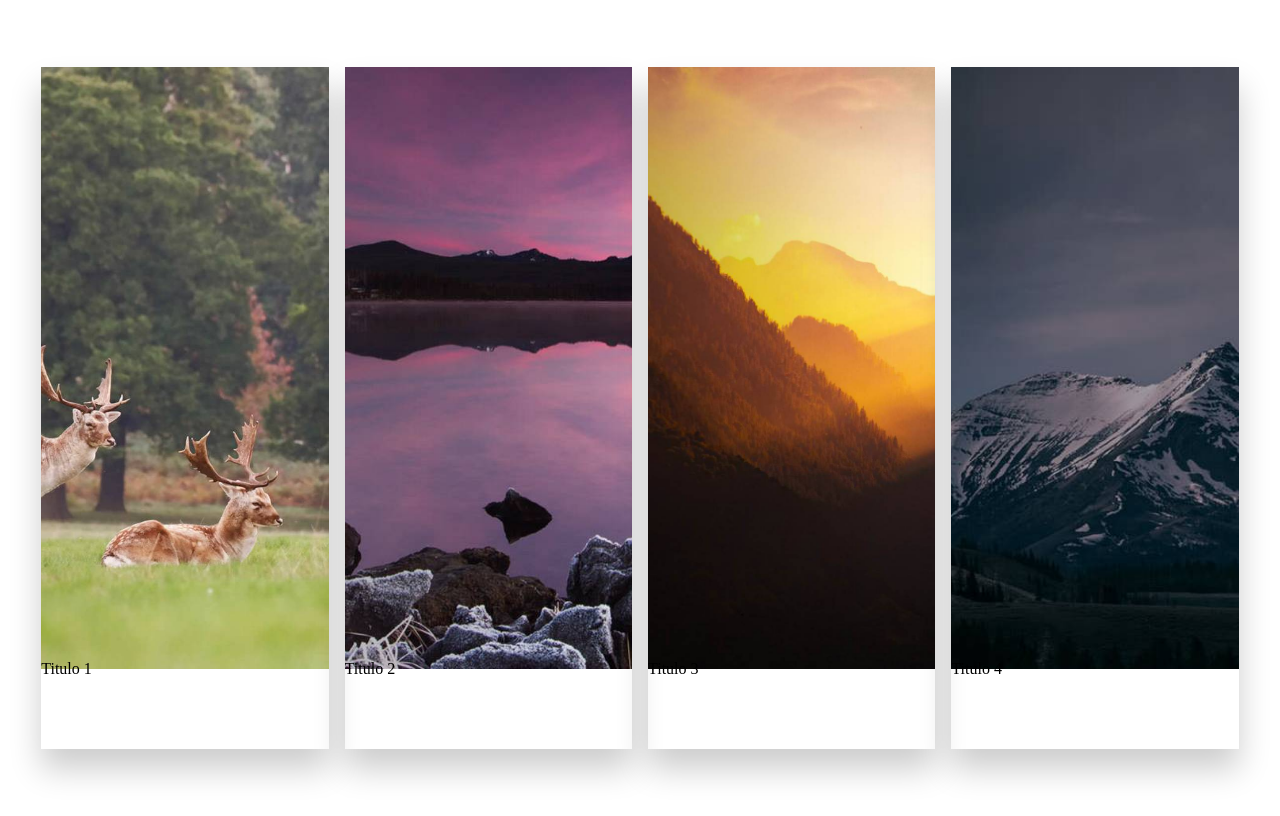
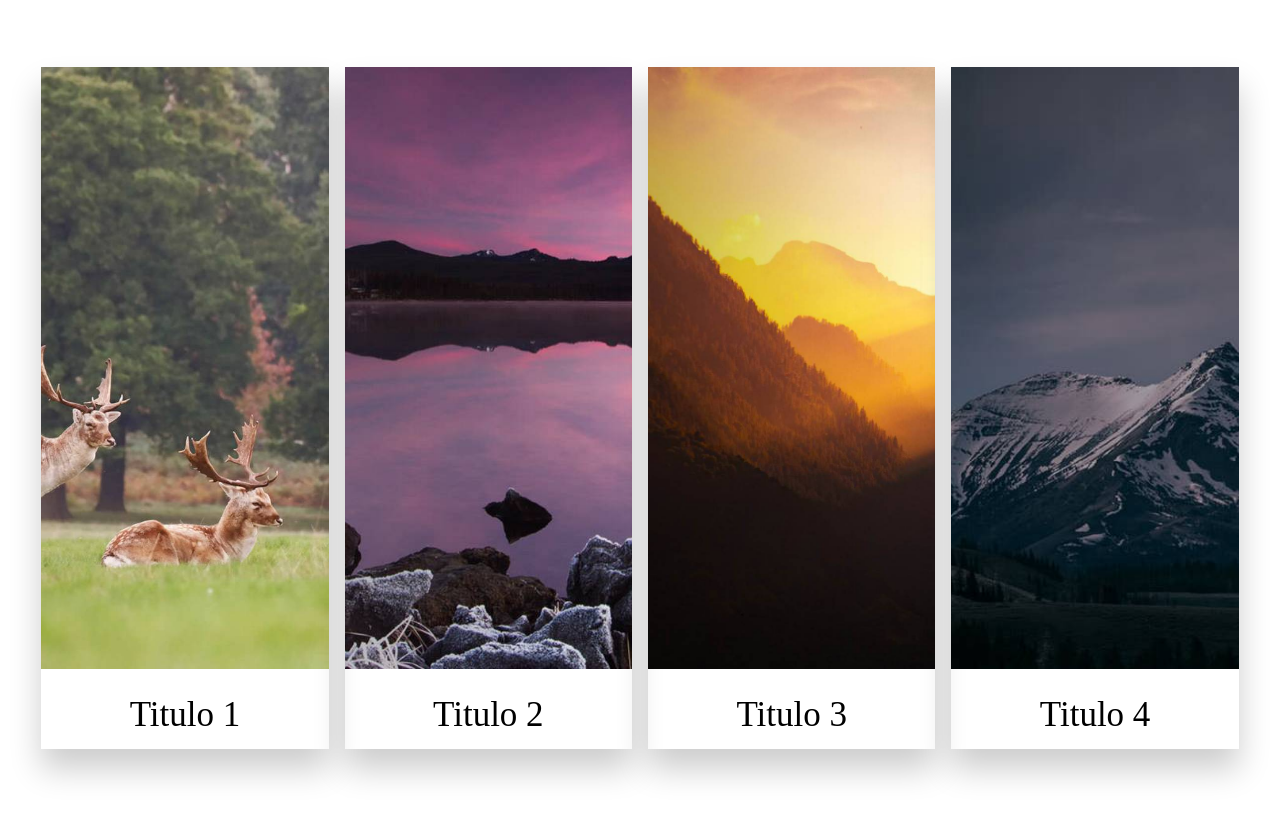
Before and after one commit to genarogg/img-galeria, a plain HTML site: page index.html in a window 1280 px wide. Drawn offline with Linux system fonts and the light colour scheme.

Commit message:
.box span

```diff
--- a/css/style.css
+++ b/css/style.css
@@ -23,3 +23,12 @@
     object-fit: cover;
     transition: all 900ms
 }
+
+.box span{
+    font-size: 35px;
+    font-size: 'Napoleodoni';
+    display: block;
+    text-align: center;
+    height: 10vh;
+    line-height: 2.6
+}
```
